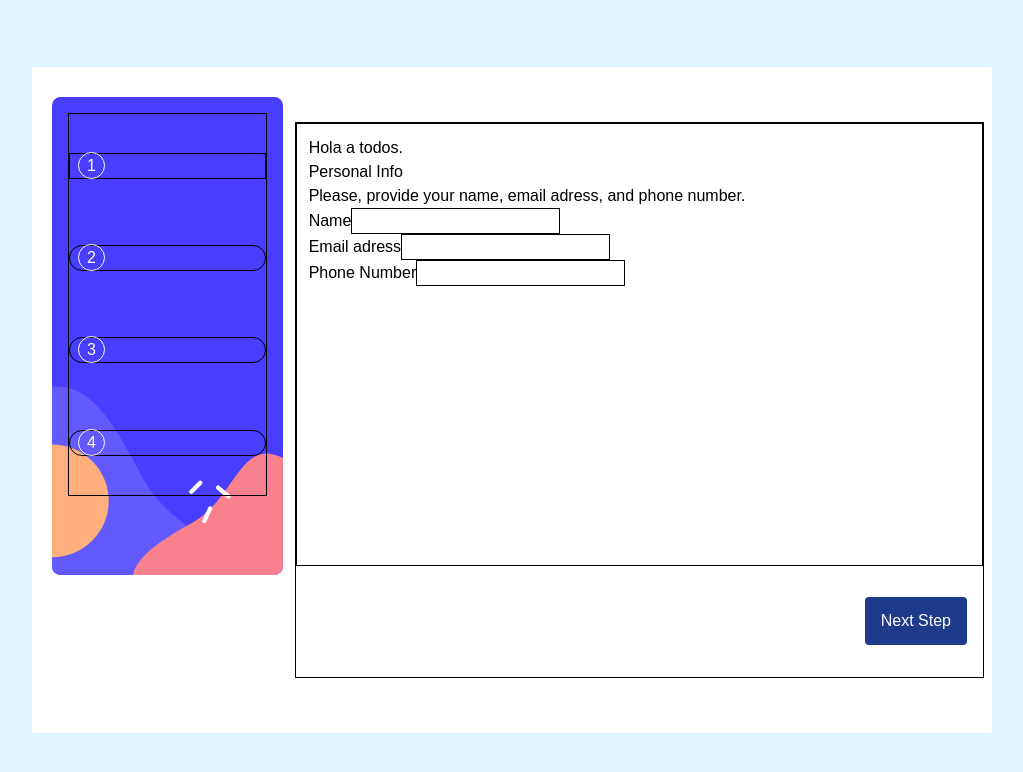
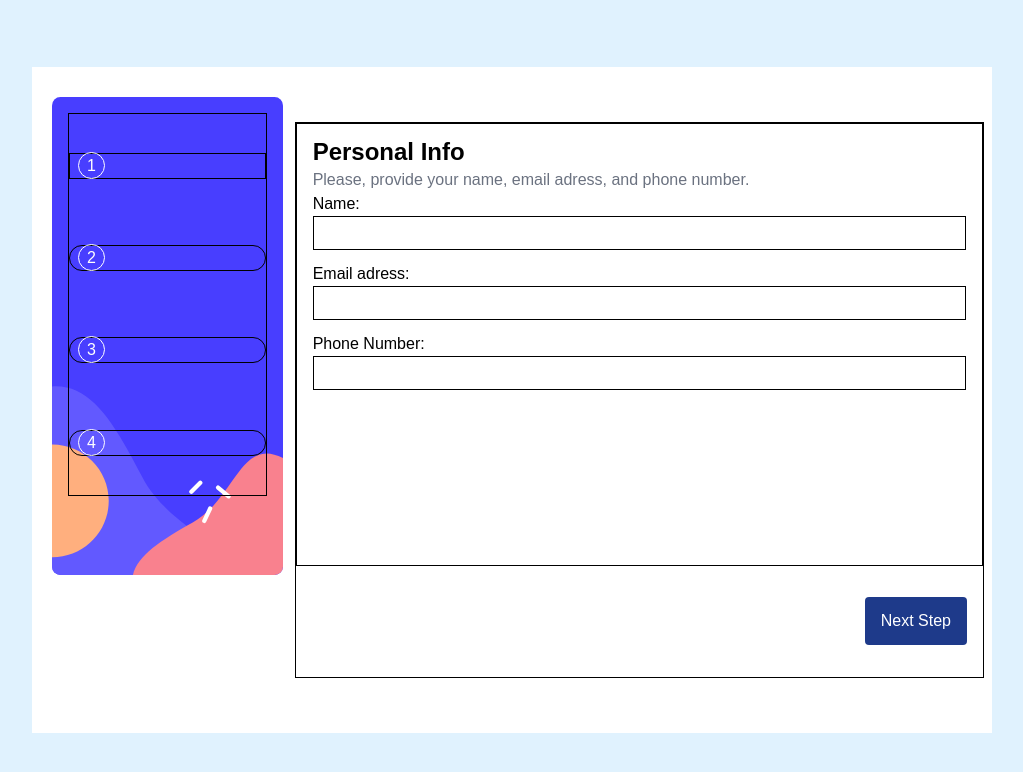
Before and after one commit to CruzFM/multi-step-menu, a React (Create React App) app: page / in a window 1280 px wide. Shown: the top 772 px of the page, without its empty margins (128-1151 px from the left). Built offline with nearby package versions, Linux system fonts and the light colour scheme.

Commit message:
testing step one component. form implemented.

```diff
--- a/src/Components/Home/Home.jsx
+++ b/src/Components/Home/Home.jsx
@@ -24,9 +24,8 @@ export const Home = ()=>{
                 </aside>
                 <div className=" h-3/4 flex-col border border-black border-solid md:w-9/12 md:h-5/6">
                     <div className=" h-4/5 bg-sky-100">
-                        <article className=" w-11/12 bg-white  border border-solid border-black  absolute top-28 left-1 h-2/4 p-3 rounded-lg md:static md:w-full md:h-full md:rounded-none">
+                        <article className=" w-11/12 bg-white  border border-solid border-black  absolute top-28 left-1 h-3/5 py-3 px-4 rounded-lg md:static md:w-full md:h-full md:rounded-none">
                             {/* absolute top-24 left-1  */}
-                            <p>Hola a todos.</p>
                             <StepOne />
                         </article>
                     </div>
--- a/src/Components/StepOne/StepOne.jsx
+++ b/src/Components/StepOne/StepOne.jsx
@@ -1,13 +1,47 @@
-import { Formik } from 'formik'
+import { Formik, Form, Field, FormikProps, ErrorMessage } from 'formik'
 import * as Yup from 'yup'
 
 export const StepOne = ()=>{
+
+    const validationSchema = Yup.object().shape({
+        name: Yup.string().required("*Your name is required."),
+        email: Yup.string()
+            .email()
+            .required("*Your email is required."),
+        phone: Yup.number().required("*Your phone number is required."),
+    })
+
     return(
         <section>
-            <h2>Personal Info</h2>
-            <p>Please, provide your name, email adress, and phone number.</p>
+            <h2 className=' text-2xl font-semibold'>Personal Info</h2>
+            <p className=' text-gray-500 font-medium'>Please, provide your name, email adress, and phone number.</p>
             <div>
-                <form>
+                <Formik
+                validationSchema={validationSchema}
+                initialValues={{name:"", email:"", phone:""}}
+                onSubmit={(values)=>{console.log(values)}}
+                >
+                    { ({values, errors, touched}) =>(
+                        <Form className='flex flex-col gap-3'>
+                            <div className='flex flex-col'>
+                                <label>Name:</label>
+                                <Field type="text" name="name" className="px-2 py-1 border border-solid border-black"/>
+                                {errors.name && touched.name && (<div className=" text-red-600">{errors.name}</div>)}
+                            </div>
+                            <div className='flex flex-col'>
+                                <label>Email adress:</label>
+                                <Field type="email" name="email" className="px-2 py-1 border border-solid border-black"/>
+                                {errors.email && touched.email && (<div className=" text-red-600">{errors.email}</div>)}
+                            </div>
+                            <div className='flex flex-col'>
+                                <label>Phone Number:</label>
+                                <Field type="tel" name="phone" className="px-2 py-1 border border-solid border-black"/>
+                                {errors.phone && touched.phone && (<div className=" text-red-600">{errors.phone}</div>)}
+                            </div>
+                        </Form>
+                    )}
+                </Formik>
+                {/* <form>
                     <div>
                         <label>Name</label>
                         <input type="text" name="name" className="border border-solid border-black"/>
@@ -20,7 +54,7 @@ export const StepOne = ()=>{
                         <label>Phone Number</label>
                         <input type="tel" name="phone" className="border border-solid border-black"/>
                     </div>
-                </form>
+                </form> */}
             </div>
         </section>
     )
```
